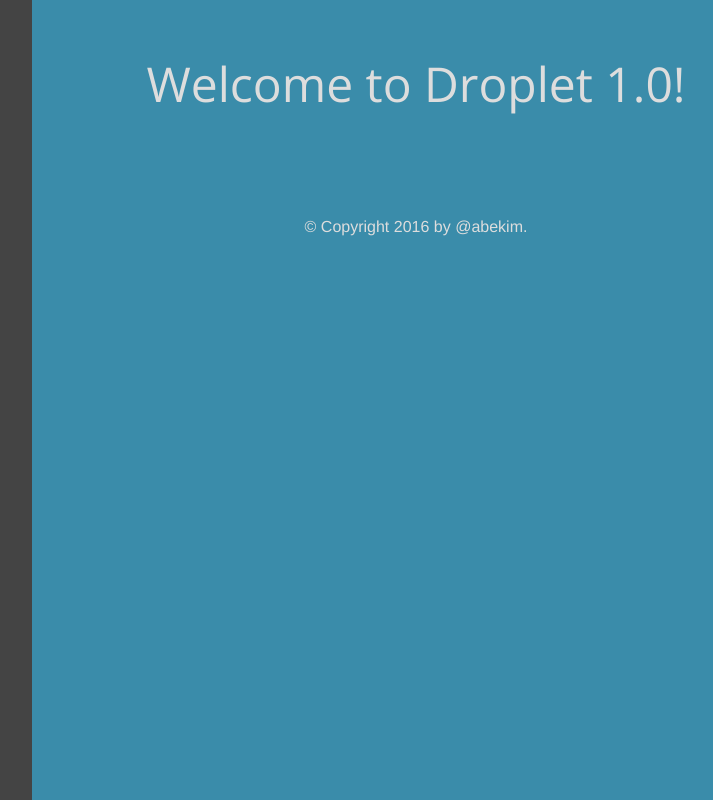
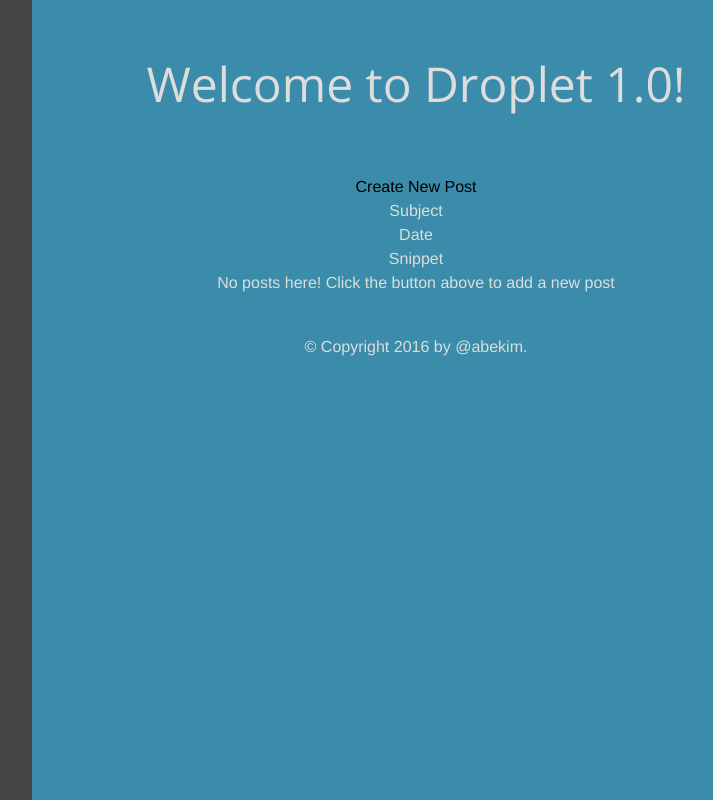
Before and after one commit to abekim/Droplet, a Flask app: template blogger/templates/index.html in a window 1280 px wide. Shown: the whole page, without its empty margins (224-937 px from the left). Run offline with Flask 2, Linux system fonts and the light colour scheme; the template is opened without the code that fills it, so the values that code supplies are empty; parts of the project's set-up code (start-up, migrations or seed data) failed here and were passed over; some libraries are stand-ins or nearby versions.

Commit message:
Added rudimentary workflows for adding and viewing new posts.

```diff
--- a/blogger/routes/__init__.py
+++ b/blogger/routes/__init__.py
@@ -10,7 +10,10 @@ from blog import *
 
 @app.route('/')
 def welcome():
+    # Any notifications?
+    new_post_success = 1 if request.args.get("new_post_success") else 0
+
     # Get all post documents in the DB
     posts = models.Post.objects()
 
-    return render_template("index.html", title="Welcome", posts=posts)
+    return render_template("index.html", title="Welcome", posts=posts, new_post_success=new_post_success)
--- a/blogger/routes/blog.py
+++ b/blogger/routes/blog.py
@@ -36,8 +36,6 @@ def post_blog():
         body = post["body"]
         subject = post["subject"]
 
-        app.logger.info(author)
-
         # Remove later
         post_randnum = random.randint(1, 1000000)
         if (body is None):
@@ -56,4 +54,4 @@ def post_blog():
         post.save()
         data = post
 
-        return jsonify({"response":1})
+        return jsonify({ "response": 1 })
--- a/blogger/static/main.js
+++ b/blogger/static/main.js
@@ -7,6 +7,7 @@ $(function () {
             author : 'abekim'
         })
         .done(function(data) {
+            window.location.href = "/?" + encodeURIComponent("new_post_success") + "=" + encodeURIComponent("1");
         })
         .fail(function(data) {
         })
--- a/blogger/templates/index.html
+++ b/blogger/templates/index.html
@@ -17,9 +17,18 @@
 
 
     <h1>Welcome to Droplet 1.0!</h1>
+
+    <div class="notification">
+        {% if new_post_success %}
+            <div>New post added successfully!</div>
+        {% endif %}
+    </div>
+
+    <div>
+        <button onclick="window.location.href='/blog/new';">Create New Post</button>
+    </div>
+
     <div class="table" id="posts">
-        <!-- It seems what we need is something more specific than is defined -->
-        {% if posts is defined %}
         <div class="header">
             <div class="column">Subject</div>
             <div class="column">Date</div>
@@ -35,8 +44,10 @@
                             {{ loop.length }}
                         {% endfor %}
                     </div>
+                </div>
+            {% else %}
+                <div class="row">No posts here! Click the button above to add a new post</div>
             {% endfor %}
         </div>
-        {% endif %}
     </div>
 {% endblock %}
```
Lines whose indentation alone changed are shown as unchanged.
